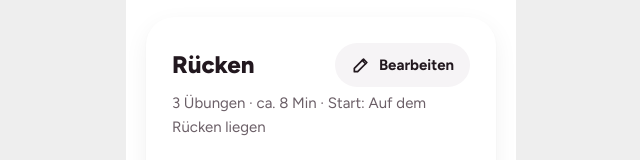
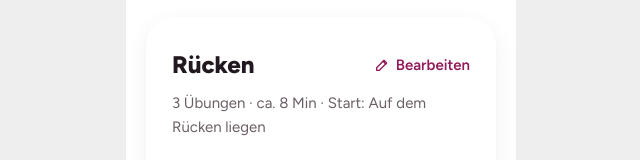
Before and after one commit to regina-prototyping/uebungscoach, a website built with Vite: page design/screens/5-start-bearbeiten.html in a window 1280 px wide. Shown: the part 191-351 px from the top of the page, 319-959 px from the left. Built offline with nearby package versions, Linux system fonts and the light colour scheme.

Commit message:
Entwurf: „Bearbeiten“ auf der Programmkarte als dezenter Text-Link
Co-Authored-By: Claude Opus 5.5 <noreply@anthropic.com>
Claude-Session: https://claude.ai/code/session_016thASqxWbYnHRtwyRhMVL8

```diff
--- a/design/screens/5-start-bearbeiten.html
+++ b/design/screens/5-start-bearbeiten.html
@@ -19,7 +19,7 @@
     <div style="padding: 18px; display: flex; flex-direction: column; gap: 4px">
       <div style="display: flex; justify-content: space-between; align-items: center; gap: 12px">
         <h2 style="margin: 0; font-size: 24px; line-height: 28px; font-weight: 800">Rücken</h2>
-        <button class="btn-tint" style="height: 44px; padding: 0 16px; font-size: 15px"><svg width="20" height="20" viewBox="0 0 24 24" fill="none" stroke="currentColor" stroke-width="2" stroke-linecap="round" stroke-linejoin="round"><path d="M4 20h4L19 9l-4-4L4 16z"></path><path d="M13.5 6.5l4 4"></path></svg>Bearbeiten</button>
+        <button style="height: 44px; margin-right: -4px; padding: 0 4px; border: 0; background: none; color: var(--primary); font-size: 15px; font-weight: 600; display: flex; align-items: center; gap: 6px"><svg width="16" height="16" viewBox="0 0 24 24" fill="none" stroke="currentColor" stroke-width="2" stroke-linecap="round" stroke-linejoin="round"><path d="M4 20h4L19 9l-4-4L4 16z"></path><path d="M13.5 6.5l4 4"></path></svg>Bearbeiten</button>
       </div>
       <span style="font-size: 15px" class="muted">3 Übungen · ca. 8 Min · Start: Auf dem Rücken liegen</span>
     </div>
```
Also changed, not shown: design/screens/5b-menue.html (+1 -1 lines).
